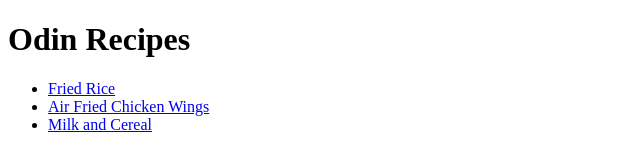
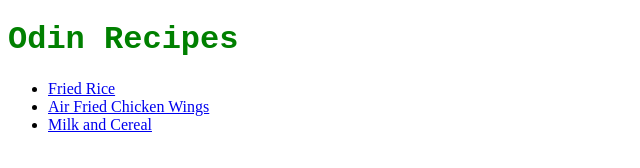
Before and after one commit to katieyang/odin-recipes, a plain HTML site: page index.html in a window 1280 px wide. Shown: the whole page, without its empty margins (0-640 px from the left). Drawn offline with Linux system fonts and the light colour scheme.

Commit message:
changed css of index.html

```diff
--- a/index.html
+++ b/index.html
@@ -3,6 +3,7 @@
   <head>
     <meta charset="UTF-8">
     <title>Odin Recipes</title>
+    <link rel="stylesheet" href="style.css">
   </head>
 
   <body>
--- /dev/null
+++ b/style.css
@@ -0,0 +1,4 @@
+h1 {
+    font-family: "Lucida Handwriting", "Courier New", monospace;
+    color: green;
+}
```
